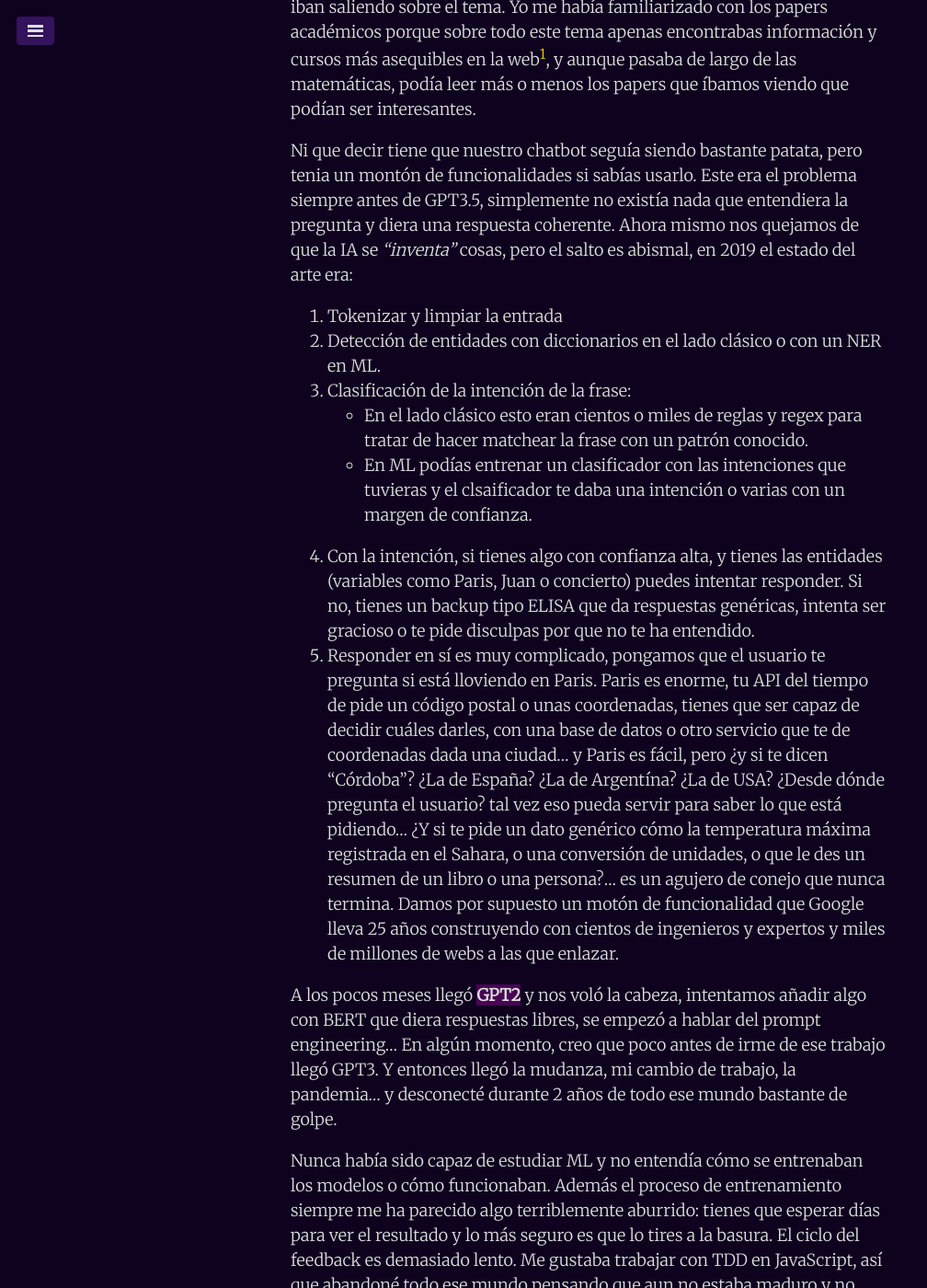
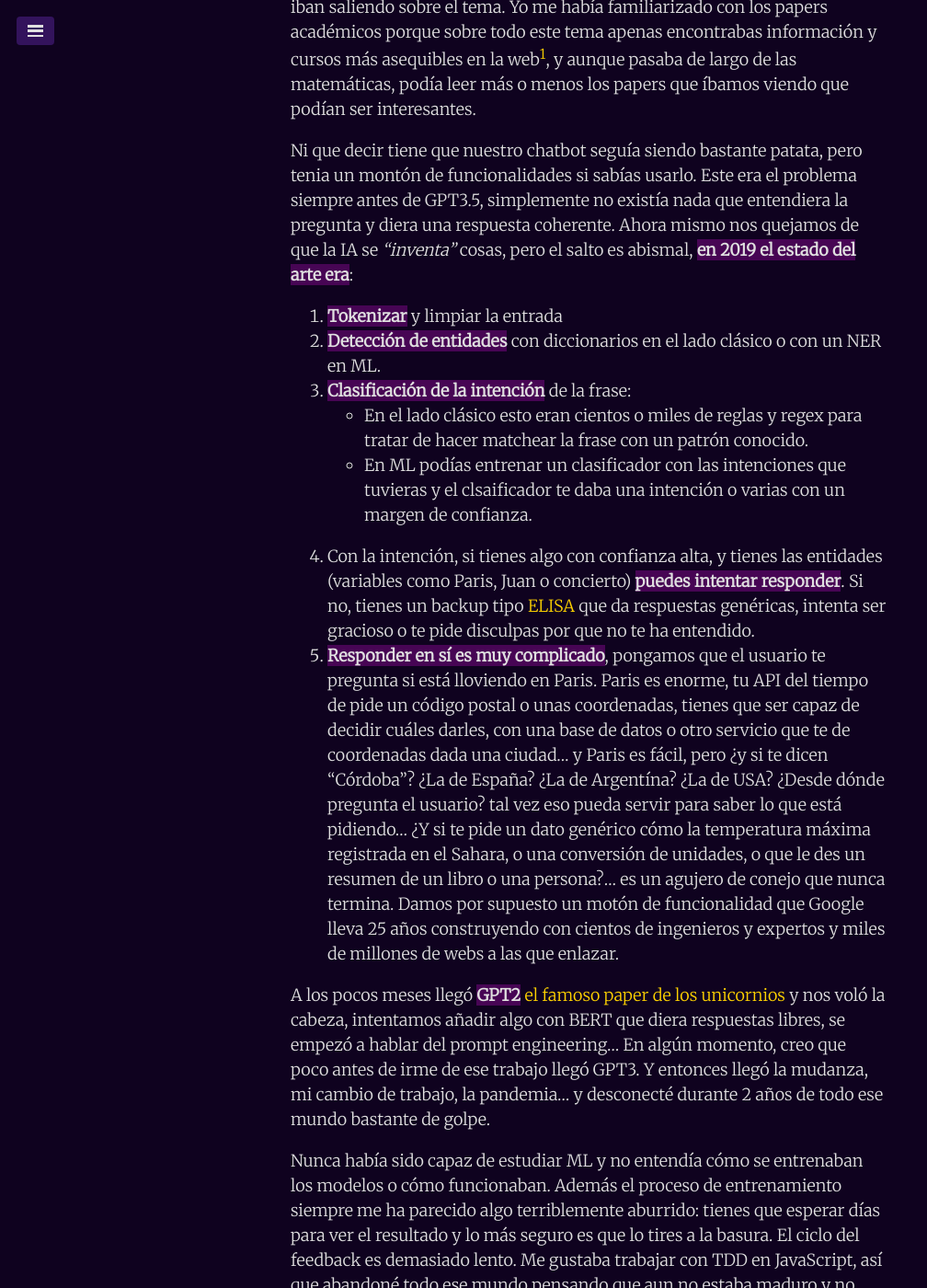
Before and after one commit to juanmirod/juanmirod.github.io, a Jekyll site: the page built from _posts/2023-07-07-mi-experiencia-nlp.markdown, in a window 1280 px wide and 1400 px high, scrolled down 3839 px. Shown: the whole window at 92% size, without its empty margins (0-1008 px from the left). Built offline with Jekyll 4.4.1, drawn with Linux system fonts in a browser that asks for light colours.

Commit message:
updated post about nlp

```diff
--- a/_posts/2023-07-07-mi-experiencia-nlp.markdown
+++ b/_posts/2023-07-07-mi-experiencia-nlp.markdown
@@ -23,7 +23,7 @@ Así llegué a ChatScript, que es un lenguaje a medida diseñado y creado por [B
 
 Encima de ChatScript pude hacer bastantes cositas. Llegué a hacer un interface gráfico que permitía crear chatbots sin que el usuario tuviera ni idea de programar, que luego compilaba a ChatScript, generalizando los ejemplos del usuario y que permitía probar y debugar tus conversaciones. Es decir era un [Proyectional editor](https://www.martinfowler.com/bliki/ProjectionalEditing.html) para una DSL que había construído encima de ChatScript. En resumen: me lo pasé bomba. Pero si has programado algún sistema parecido ya sabrás cómo acaba la cosa...
 
-Yo había estado leyendo mucho, sobre [Wilcox y ChatScript](https://github.com/ChatScript/ChatScript/tree/master/PAPERS), el premio Loebner y chatbots en general. [Sobre Watson, cómo lo desarrollaron y su arquitectura](/public/papers/ferrucci2012.pdf). Sobre [Yedalog](/public/papers/yedalog.pdf), [Datalog](https://en.wikipedia.org/wiki/Datalog), sobre [DSLs](https://martinfowler.com/dsl.html), sobre modelos de lenguaje, ML, NLP... Había leído un poco a [Norvig](https://colab.research.google.com/github/norvig/pytudes/blob/main/ipynb/How%20to%20Do%20Things%20with%20Words.ipynb) [lo suficiente como para saber que sólo con reglas no iba a conseguir mi objetivo, por muy rápido e ingenioso que fuera ChatScript](http://norvig.com/chomsky.html).
+Yo había estado leyendo mucho, sobre [Wilcox y ChatScript](https://github.com/ChatScript/ChatScript/tree/master/PAPERS), el premio Loebner y chatbots en general. [Sobre Watson, cómo lo desarrollaron y su arquitectura](/public/papers/ferrucci2012.pdf). Sobre [Yedalog](/public/papers/yedalog.pdf), [Datalog](https://en.wikipedia.org/wiki/Datalog), sobre [DSLs](https://martinfowler.com/dsl.html), sobre modelos de lenguaje, ML, NLP... Había leído un poco a [Norvig](https://colab.research.google.com/github/norvig/pytudes/blob/main/ipynb/How%20to%20Do%20Things%20with%20Words.ipynb), [lo suficiente como para saber que sólo con reglas no iba a conseguir mi objetivo, por muy rápido e ingenioso que fuera ChatScript](http://norvig.com/chomsky.html).
 
 (Tangencialmente, tanto Wilcox como Norvig habían trabajado en LISP, y además estaba en pleno auge el furor por la programación funcional en JavaScript, así que también me interesé bastante en LISP y en Clojure, pero eso es otra historia, que contaré en otro momento ;))
 
@@ -45,17 +45,17 @@ Para poder encajar todo esto, ayudé un poco con el servidor de Python del siste
 
 Todo esto fue antes de GPT2, y tratábamos de seguir los últimos papers que iban saliendo sobre el tema. Yo me había familiarizado con los papers académicos porque sobre todo este tema apenas encontrabas información y cursos más asequibles en la web[^1], y aunque pasaba de largo de las matemáticas, podía leer más o menos los papers que íbamos viendo que podían ser interesantes.
 
-Ni que decir tiene que nuestro chatbot seguía siendo bastante patata, pero tenia un montón de funcionalidades si sabías usarlo. Este era el problema siempre antes de GPT3.5, simplemente no existía nada que entendiera la pregunta y diera una respuesta coherente. Ahora mismo nos quejamos de que la IA se _"inventa"_ cosas, pero el salto es abismal, en 2019 el estado del arte era:
+Ni que decir tiene que nuestro chatbot seguía siendo bastante patata, pero tenia un montón de funcionalidades si sabías usarlo. Este era el problema siempre antes de GPT3.5, simplemente no existía nada que entendiera la pregunta y diera una respuesta coherente. Ahora mismo nos quejamos de que la IA se _"inventa"_ cosas, pero el salto es abismal, **en 2019 el estado del arte era**:
 
-1. Tokenizar y limpiar la entrada
-2. Detección de entidades con diccionarios en el lado clásico o con un NER en ML.
-3. Clasificación de la intención de la frase:
+1. **Tokenizar** y limpiar la entrada
+2. **Detección de entidades** con diccionarios en el lado clásico o con un NER en ML.
+3. **Clasificación de la intención** de la frase:
     - En el lado clásico esto eran cientos o miles de reglas y regex para tratar de hacer matchear la frase con un patrón conocido.
     - En ML podías entrenar un clasificador con las intenciones que tuvieras y el clsaificador te daba una intención o varias con un margen de confianza.
-4. Con la intención, si tienes algo con confianza alta, y tienes las entidades (variables como Paris, Juan o concierto) puedes intentar responder. Si no, tienes un backup tipo ELISA que da respuestas genéricas, intenta ser gracioso o te pide disculpas por que no te ha entendido.
-5. Responder en sí es muy complicado, pongamos que el usuario te pregunta si está lloviendo en Paris. Paris es enorme, tu API del tiempo de pide un código postal o unas coordenadas, tienes que ser capaz de decidir cuáles darles, con una base de datos o otro servicio que te de coordenadas dada una ciudad... y Paris es fácil, pero ¿y si te dicen "Córdoba"? ¿La de España? ¿La de Argentína? ¿La de USA? ¿Desde dónde pregunta el usuario? tal vez eso pueda servir para saber lo que está pidiendo... ¿Y si te pide un dato genérico cómo la temperatura máxima registrada en el Sahara, o una conversión de unidades, o que le des un resumen de un libro o una persona?... es un agujero de conejo que nunca termina. Damos por supuesto un motón de funcionalidad que Google lleva 25 años construyendo con cientos de ingenieros y expertos y miles de millones de webs a las que enlazar.
+4. Con la intención, si tienes algo con confianza alta, y tienes las entidades (variables como Paris, Juan o concierto) **puedes intentar responder**. Si no, tienes un backup tipo [ELISA](https://en.wikipedia.org/wiki/ELIZA) que da respuestas genéricas, intenta ser gracioso o te pide disculpas por que no te ha entendido.
+5. **Responder en sí es muy complicado**, pongamos que el usuario te pregunta si está lloviendo en Paris. Paris es enorme, tu API del tiempo de pide un código postal o unas coordenadas, tienes que ser capaz de decidir cuáles darles, con una base de datos o otro servicio que te de coordenadas dada una ciudad... y Paris es fácil, pero ¿y si te dicen "Córdoba"? ¿La de España? ¿La de Argentína? ¿La de USA? ¿Desde dónde pregunta el usuario? tal vez eso pueda servir para saber lo que está pidiendo... ¿Y si te pide un dato genérico cómo la temperatura máxima registrada en el Sahara, o una conversión de unidades, o que le des un resumen de un libro o una persona?... es un agujero de conejo que nunca termina. Damos por supuesto un motón de funcionalidad que Google lleva 25 años construyendo con cientos de ingenieros y expertos y miles de millones de webs a las que enlazar.
 
-A los pocos meses llegó **GPT2** y nos voló la cabeza, intentamos añadir algo con BERT que diera respuestas libres, se empezó a hablar del prompt engineering... En algún momento, creo que poco antes de irme de ese trabajo llegó GPT3. Y entonces llegó la mudanza, mi cambio de trabajo, la pandemia... y desconecté durante 2 años de todo ese mundo bastante de golpe.
+A los pocos meses llegó **GPT2** [el famoso paper de los unicornios](/public/papers/gpt2.pdf) y nos voló la cabeza, intentamos añadir algo con BERT que diera respuestas libres, se empezó a hablar del prompt engineering... En algún momento, creo que poco antes de irme de ese trabajo llegó GPT3. Y entonces llegó la mudanza, mi cambio de trabajo, la pandemia... y desconecté durante 2 años de todo ese mundo bastante de golpe.
 
 Nunca había sido capaz de estudiar ML y no entendía cómo se entrenaban los modelos o cómo funcionaban. Además el proceso de entrenamiento siempre me ha parecido algo terriblemente aburrido: tienes que esperar días para ver el resultado y lo más seguro es que lo tires a la basura. El ciclo del feedback es demasiado lento. Me gustaba trabajar con TDD en JavaScript, así que abandoné todo ese mundo pensando que aun no estaba maduro y no merecía la pena.
 
```
Also changed, not shown: 1 other file.
